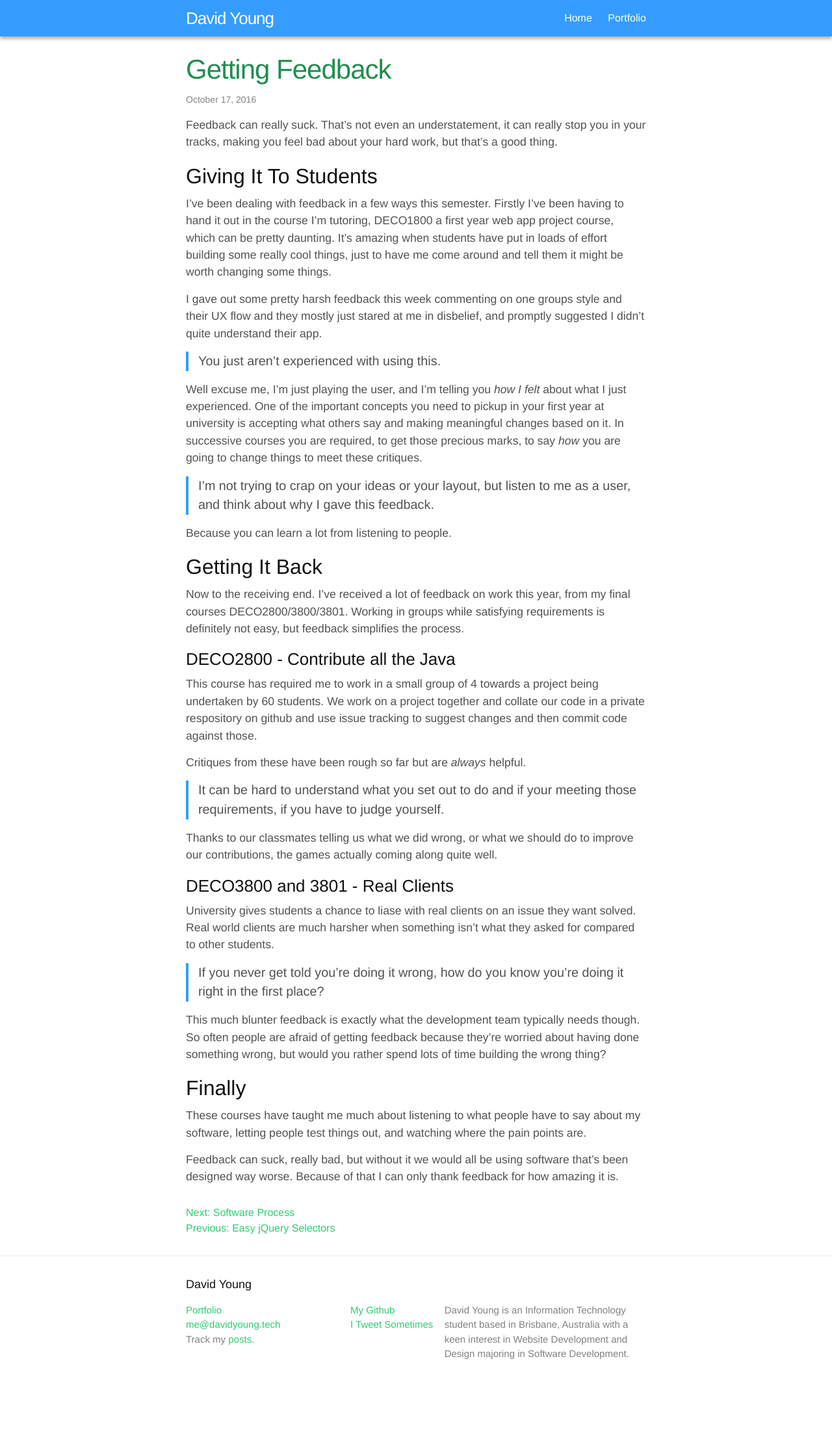
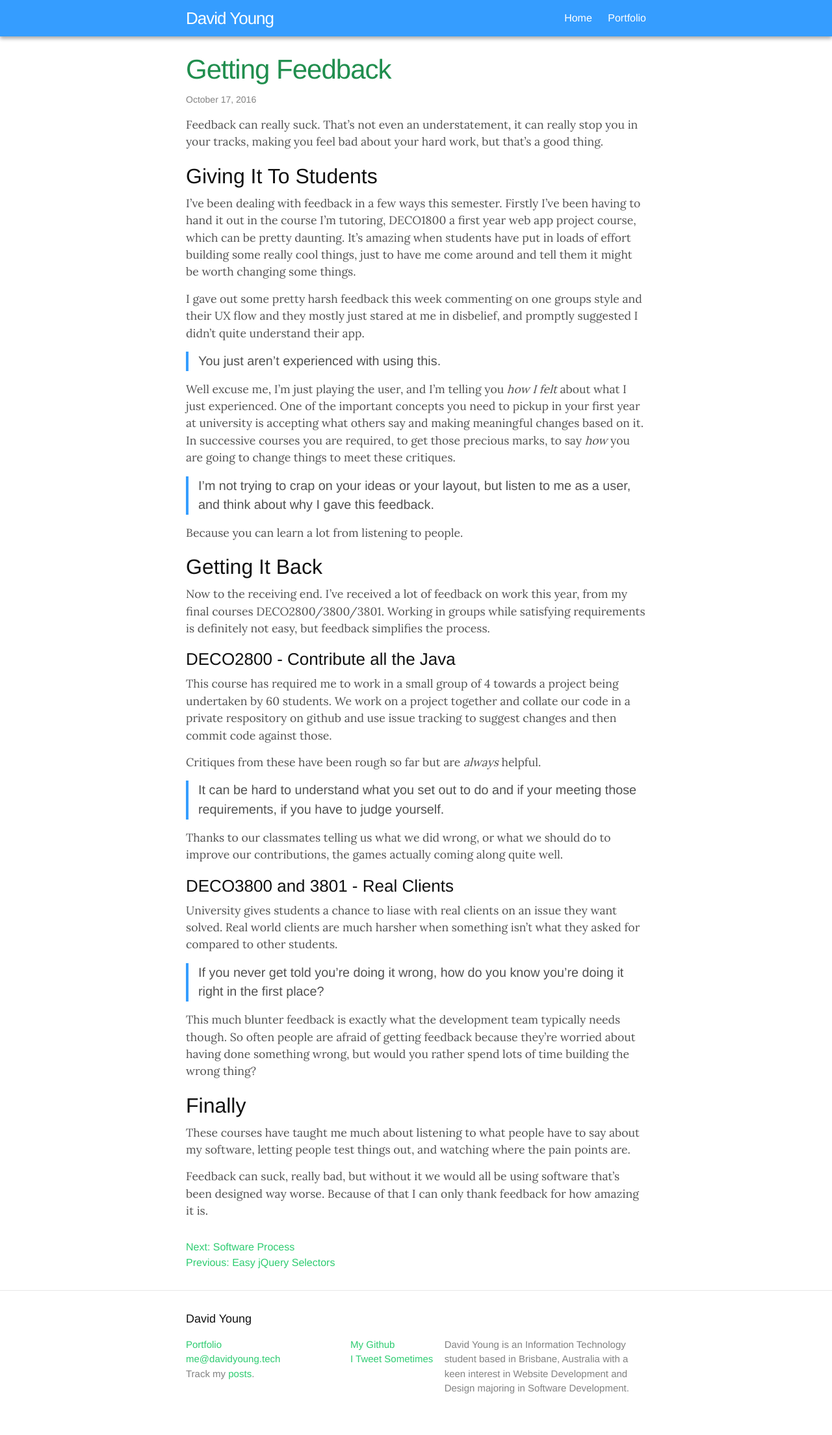
Before and after one commit to dayvidwhy/dayvidwhy.github.io, a Jekyll site: the page built from _posts/2016-10-17-Getting-Feedback.markdown, in a window 1280 px wide. Shown: the whole page at 65% size. Built offline with Jekyll 4.4.1, drawn with Linux system fonts in a browser that asks for light colours; before the commit the page ends 2155 px from its top, so only the background shows below that.

Commit message:
Add web font.

```diff
--- a/_includes/footer.html
+++ b/_includes/footer.html
@@ -26,6 +26,12 @@
     </div>
   </div>
 </footer>
+<script type="text/javascript">
+  var link = document.createElement('link');
+  link.rel = 'stylesheet';
+  link.href = 'https://fonts.googleapis.com/css?family=Lora';
+  document.head.appendChild(link);
+  </script>
 <script>
   (function(i,s,o,g,r,a,m){i['GoogleAnalyticsObject']=r;i[r]=i[r]||function(){
   (i[r].q=i[r].q||[]).push(arguments)},i[r].l=1*new Date();a=s.createElement(o),
--- a/_sass/_layout.scss
+++ b/_sass/_layout.scss
@@ -163,8 +163,6 @@
     }
 }
 
-
-
 /**
  * Page content
  */
@@ -191,6 +189,7 @@
         > p {
             font-size: 1.1em;
             color: #515151;
+            font-family: $post-font-family;
 
             @include media-query($on-laptop) {
                 font-size: 1em;
@@ -239,7 +238,7 @@
     p {
         font-size: 1.1em;
         color: #515151;
-
+        font-family: $post-font-family;
         @include media-query($on-laptop) {
             font-size: 1em;
         }
@@ -278,6 +277,7 @@
         p {
             font-style: normal;
             letter-spacing: 0;
+            font-family: $base-font-family;
         }
     }
 }
--- a/css/main.scss
+++ b/css/main.scss
@@ -8,6 +8,7 @@
 $base-font-size:   16px;
 $base-font-weight: 400;
 $small-font-size:  $base-font-size * 0.875;
+$post-font-family: 'Lora', "Times New Roman", serif;
 $base-line-height: 1.5;
 
 $spacing-unit:     30px;
```
